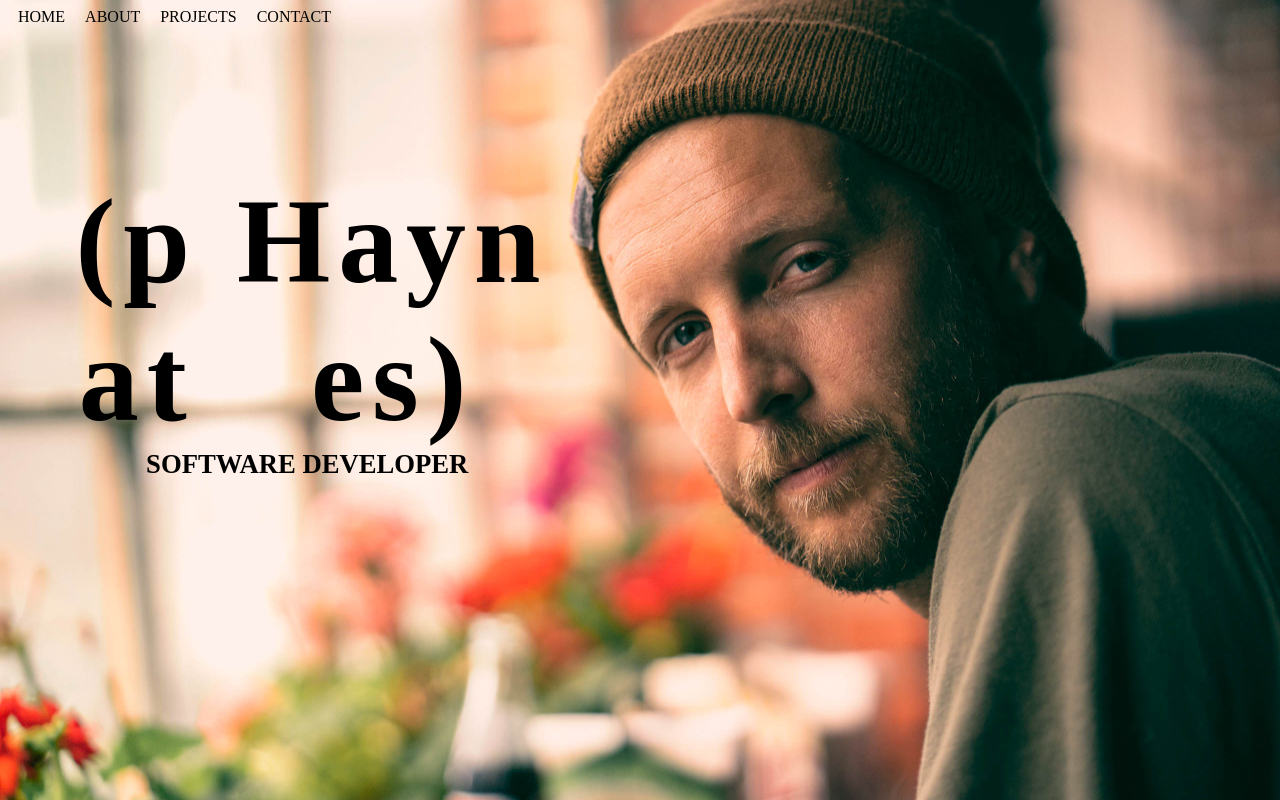
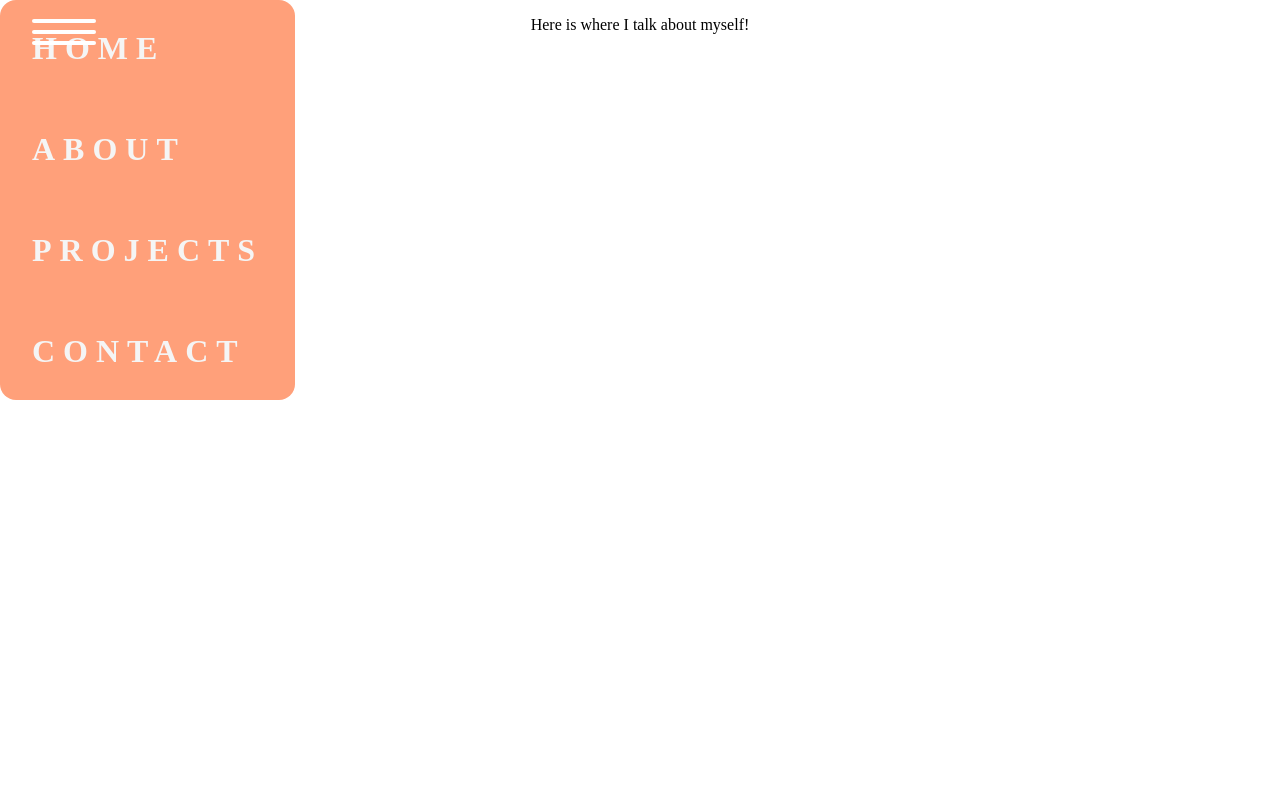
Before and after one commit to pathaynes/Portfolio, a React app: page /about in a window 1280 px wide. Built offline with nearby package versions, Linux system fonts and the light colour scheme; a web font is replaced by a local one.

Commit message:
pages loading

```diff
--- a/package.json
+++ b/package.json
@@ -26,7 +26,8 @@
   "license": "ISC",
   "dependencies": {
     "react": "^16.12.0",
-    "react-dom": "^16.12.0"
+    "react-dom": "^16.12.0",
+    "react-router-dom": "^5.1.2"
   },
   "devDependencies": {
     "@babel/core": "^7.7.2",
--- /dev/null
+++ b/src/components/About/About.css
@@ -0,0 +1,3 @@
+.About {
+  text-align: center;
+}
--- /dev/null
+++ b/src/components/About/About.js
@@ -0,0 +1,12 @@
+import React from 'react';
+import styles from './About.css';
+
+const About = () => (
+  <>
+    <section className={styles.About}>
+      <p>Here is where I talk about myself!</p>
+    </section>
+  </>
+);
+
+export default About;
--- a/src/components/App.css
+++ /dev/null
@@ -1,8 +0,0 @@
-html {
-  background: url(../assets/headshot.jpg) no-repeat center center fixed;
-  -webkit-background-size: cover;
-  -moz-background-size: cover;
-  -o-background-size: cover;
-  background-size: cover;
-  height: 100%;
-}
--- a/src/components/App.js
+++ b/src/components/App.js
@@ -1,13 +1,25 @@
 import React from 'react';
-import Header from './Header';
+import {
+  BrowserRouter as Router,
+  Switch,
+  Route
+} from 'react-router-dom';
 import Main from './Main';
-import styles from './App.css';
+import BurgerMenu from '../containers/BurgerMenu';
+import About from './About/About';
+import Projects from './Projects/Projects';
+import Contact from './Contact/Contact';
 
 export default function App() {
   return (
-    <section className={styles.App}>
-      <Header />
-      <Main />
-    </section>
+    <Router>
+      <BurgerMenu />
+      <Switch>
+        <Route exact path="/" component={Main} />
+        <Route path="/about" component={About} />
+        <Route path="/projects" component={Projects} />
+        <Route path="/contact" component={Contact} />
+      </Switch>
+    </Router>
   );
 }
--- /dev/null
+++ b/src/components/Burger/Burger.css
@@ -0,0 +1,30 @@
+.Burger {
+  position: absolute;
+  top: 2%;
+  left: 2rem;
+  display: flex;
+  flex-direction: column;
+  justify-content: space-around;
+  width: 2rem;
+  height: 2rem;
+  background: transparent;
+  border: none;
+  cursor: pointer;
+  padding: 0;
+  z-index: 10;
+
+  &:focus {
+    outline: none;
+  }
+
+  div {
+    width: 4rem;
+    height: 0.25rem;
+    background: white;
+    border-radius: 10px;
+    transition: all 0.3s linear;
+    position: relative;
+    transform-origin: 1px;
+  }
+
+}
--- /dev/null
+++ b/src/components/Burger/Burger.js
@@ -0,0 +1,20 @@
+import React from 'react';
+import { bool, func } from 'prop-types';
+import styles from './Burger.css';
+
+const Burger = ({ open, setOpen }) => (
+  <>
+    <div className={styles.Burger} open={open} onClick={() => setOpen(!open)}>
+      <div />
+      <div />
+      <div />
+    </div>
+  </>
+);
+
+Burger.propTypes = {
+  open: bool.isRequired,
+  setOpen: func.isRequired
+};
+
+export default Burger;
--- /dev/null
+++ b/src/components/Contact/Contact.css
@@ -0,0 +1,3 @@
+.Contact {
+  text-align: center;
+}
--- /dev/null
+++ b/src/components/Contact/Contact.js
@@ -0,0 +1,14 @@
+import React from 'react';
+import styles from './Contact.css';
+
+const About = () => (
+  <>
+    <section className={styles.Contact}>
+      <p>Pat Haynes</p>
+      <p>pathaynes32@gmail.com</p>
+      <p>360-224-7447</p>
+    </section>
+  </>
+);
+
+export default About;
--- a/src/components/Header.css
+++ /dev/null
@@ -1,42 +0,0 @@
-.Header {
-  display: flex;
-  flex-direction: column;
-  display: relative;
-
-  a {
-   margin: 10px;
-  }
-
-  a:hover {
-    color: yellowgreen;
-    cursor: pointer;
-  }
-
-  .menu-toggle {
-    background-color: black;
-    padding: 1em;
-    position: absolute;
-    top: .5em;
-    right: .5em;
-    cursor: pointer;
-   }
-
-   .hamburger,
-   .hamburger::before,
-   .hamburger::after {
-    content: '';
-    display: block;
-    background: yellowgreen;
-    height: 3px;
-    width: 1.75em;
-    border-radius: 3px;
-   }
-
-   .hamburger::before {
-    transform: translateY(-7px);
-   }
-
-   .hamburger::after {
-    transform: translateY(4px);
-   }
-}
--- a/src/components/Header.js
+++ /dev/null
@@ -1,19 +0,0 @@
-import React from 'react';
-import styles from './Header.css';
-
-
-const Header = () => (
-  <header className={styles.Header}>
-    <nav>
-      <a>HOME</a>
-      <a>ABOUT</a>
-      <a>PROJECTS</a>
-      <a>CONTACT</a>
-    </nav>
-    <div className="menu-toggle">
-      <div className="hamburger"></div>
-    </div>
-  </header>
-);
-
-export default Header;
--- a/src/components/Main.css
+++ b/src/components/Main.css
@@ -1,8 +1,21 @@
+body {
+    margin: 0;
+}
+
+.Background {
+        background: url(../assets/headshot.jpg) no-repeat center center fixed;
+        -webkit-background-size: cover;
+        -moz-background-size: cover;
+        -o-background-size: cover;
+        background-size: cover;
+        height: 100vh;
+        width: 100vw;
+
     .Main {
         text-align: center;
         width: 40%;
-    bottom: 40vh;
-    left: 4vw;
+        bottom: 25vh;
+        left: 11vw;
         right: 40vw;
         position: absolute;
 
@@ -14,7 +27,7 @@
             left: 6vw;
 
             h1 {
-            font-size: 90pt;
+                font-size: 6vw;
                 font-family: minion-pro, serif;
                 font-weight: 700;
                 margin: 0;
@@ -37,7 +50,7 @@
             display: inline-block;
             font-family: minion-pro, serif;
             font-weight: 700;
-        font-size: 20pt;
+            font-size: 2vw;
             margin: 0;
             transition: all .8s cubic-bezier(0.120, 0.885, 0.32, 1.875);
         }
@@ -48,5 +61,5 @@
             cursor: pointer;
         }
 
-
     }
+}
--- a/src/components/Main.js
+++ b/src/components/Main.js
@@ -3,6 +3,7 @@ import styles from './Main.css';
 
 const Main = () => (
   <>
+    <div className={styles.Background}>
       <div className={styles.Main}>
         <div className={styles.Container}>
           <h1>
@@ -22,7 +23,7 @@ const Main = () => (
           </h1>
         </div>
         <p>SOFTWARE DEVELOPER</p>
-
+      </div>
     </div>
   </>
 );
--- /dev/null
+++ b/src/components/Menu/Menu.css
@@ -0,0 +1,30 @@
+.Menu {
+  display: flex;
+  flex-direction: column;
+  justify-content: center;
+  background-color: lightsalmon;
+  padding: 2rem;
+  position: absolute;
+  top: 0;
+  left: 0;
+  bottom: 50vh;
+  transition: transform 0.3s ease-in-out;
+  border-radius: 1em;
+
+  a {
+    font-size: 2rem;
+    text-transform: uppercase;
+    padding: 2rem 0;
+    font-weight: bold;
+    letter-spacing: 0.5rem;
+    color: whitesmoke;
+    text-decoration: none;
+    transition: color 0.3s linear;
+  }
+
+  a:hover {
+    color: yellowgreen;
+    cursor: pointer;
+  }
+
+}
--- /dev/null
+++ b/src/components/Menu/Menu.js
@@ -0,0 +1,16 @@
+import React from 'react';
+import styles from './Menu.css';
+import { Link } from 'react-router-dom';
+
+const Menu = () => (
+  <header>
+    <nav className={styles.Menu}>
+      <Link to='/'>HOME</Link>
+      <Link to='/about'>ABOUT</Link>
+      <Link to='/projects'>PROJECTS</Link>
+      <Link to='/contact'>CONTACT</Link>
+    </nav>
+  </header>
+);
+
+export default Menu;
--- /dev/null
+++ b/src/components/Projects/Projects.css
@@ -0,0 +1,3 @@
+.Projects {
+  text-align: center;
+}
--- /dev/null
+++ b/src/components/Projects/Projects.js
@@ -0,0 +1,12 @@
+import React from 'react';
+import styles from './Projects.css';
+
+const About = () => (
+  <>
+    <section className={styles.Projects}>
+      <p>Here is all the projects Ive done</p>
+    </section>
+  </>
+);
+
+export default About;
--- /dev/null
+++ b/src/containers/BurgerMenu.js
@@ -0,0 +1,18 @@
+import React, { useState } from 'react';
+import Menu from '../components/Menu/Menu';
+import Burger from '../components/Burger/Burger';
+
+const BurgerMenu = () => {
+  const [open, setOpen] = useState(false);
+
+  return (
+    <>
+      <div>
+        <Burger open={open} setOpen={setOpen} />
+        <Menu open={open} setOpen={setOpen} />
+      </div>
+    </>
+  );
+};
+
+export default BurgerMenu;
```
Also changed, not shown: src/assets/fern.png (added), 1 other file. Lines whose indentation alone changed are shown as unchanged.
